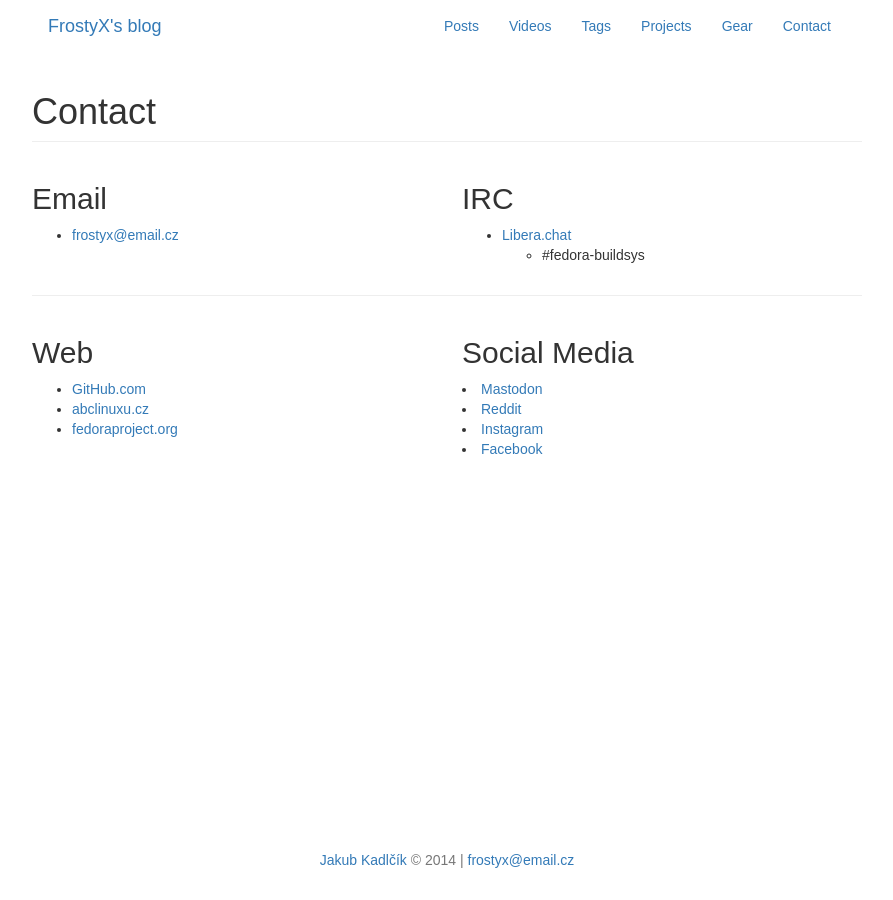
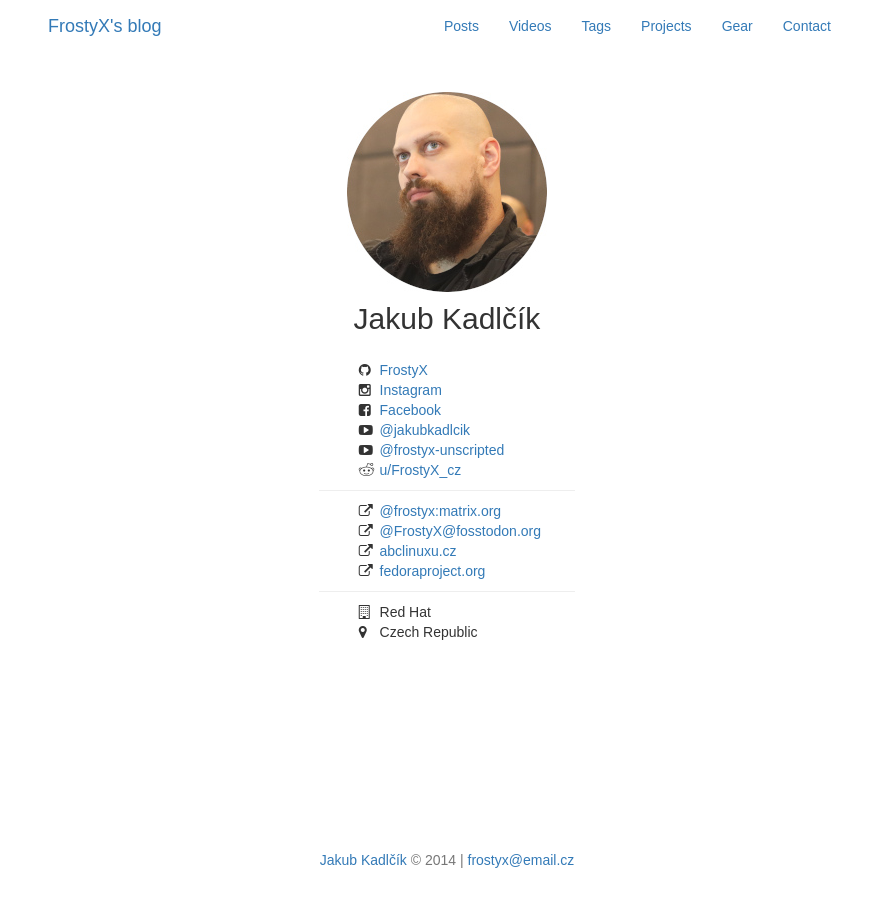
Before and after one commit to FrostyX/frostyx.github.io, a Jekyll site: the page built from contact.html, in a window 1280 px wide. Shown: the whole page, without its empty margins (193-1086 px from the left). Built offline with Jekyll 4.4.1, drawn with Linux system fonts in a browser that asks for light colours; nearby versions of some CDN libraries.

Commit message:
Redesign the contact page

```diff
--- a/_layouts/default.html
+++ b/_layouts/default.html
@@ -74,7 +74,9 @@
 			</div>
 
 			<div id="content">
-				<h1 class="page-header">{{ page.title }}</h1>
+				{% if page.title != "Contact" %}
+					<h1 class="page-header">{{ page.title }}</h1>
+				{% endif %}
 				{{ content }}
 			</div>
 		</div>
--- a/contact.html
+++ b/contact.html
@@ -4,42 +4,60 @@ title: Contact
 permalink: /contact/
 ---
 
-<div class="row">
-	<div class="col-md-6">
-		<h2>Email</h2>
-		<ul>
-			<li><a href="mailto:frostyx@email.cz">frostyx@email.cz</a></li>
-		</ul>
-	</div>
-	<div class="col-md-6">
-		<h2>IRC</h2>
+<div id="contact" class="row">
+	<div class="col-md-4 col-md-offset-4">
+		<div class="text-center img-row row">
+			<img src="/files/img/frostyx2.jpg" class="" width="200">
+			<h2>Jakub Kadlčík</h2>
+		</div>
 		<ul>
 			<li>
-				<a href="https://web.libera.chat/" title="webchat - libera.chat">Libera.chat</a>
-				<ul>
-					<li>#fedora-buildsys</li>
-				</ul>
+				<i class="fa fa-github" aria-hidden="true"></i>
+				<a href="http://github.com/FrostyX">FrostyX</a>
 			</li>
+			<li>
+				<i class="fa fa-instagram" aria-hidden="true"></i>
+				<a href="https://www.instagram.com/jakubkadlcik/">Instagram</a>
+			</li>
+			<li>
+				<i class="fa fa-facebook-square" aria-hidden="true"></i>
+				<a href="https://www.facebook.com/jakubkadlcik">Facebook</a>
+			</li>
+			<li><i class="fa fa-youtube-play" aria-hidden="true"></i>
+				<a href="https://www.youtube.com/@jakubkadlcik/">@jakubkadlcik</a>
+			</li>
+			<li>
+				<i class="fa fa-youtube-play" aria-hidden="true"></i>
+				<a href="https://www.youtube.com/@frostyx-unscripted">@frostyx-unscripted</a>
+			</li>
+			<li>
+				<i class="fa fa-reddit" aria-hidden="true"></i>
+				<a href="https://www.reddit.com/user/FrostyX_cz">u/FrostyX_cz</a>
+			</li>
+		</ul>
+		<hr>
+		<ul>
+			<li>
+				<i class="fa fa-external-link" aria-hidden="true"></i>
+				<a href="https://matrix.to/#/@frostyx:matrix.org">@frostyx:matrix.org</a>
+			</li>
+			<li>
+				<i class="fa fa-external-link" aria-hidden="true"></i>
+				<a href="https://fosstodon.org/@FrostyX">@FrostyX@fosstodon.org</a>
+			</li>
+			<li>
+				<i class="fa fa-external-link" aria-hidden="true"></i>
+				<a href="http://www.abclinuxu.cz/lide/frostyx">abclinuxu.cz</a>
+			</li>
+			<li>
+				<i class="fa fa-external-link" aria-hidden="true"></i>
+				<a href="https://badges.fedoraproject.org/user/frostyx">fedoraproject.org</a>
+			</li>
+		</ul>
+		<hr>
+		<ul>
+			<li><i class="fa fa-building-o" aria-hidden="true"></i> Red Hat</li>
+			<li><i class="fa fa-map-marker" aria-hidden="true"></i> Czech Republic</li>
 		</ul>
 	</div>
 </div>
-<hr>
-<div class="row">
-	<div class="col-md-6">
-		<h2>Web</h2>
-		<ul>
-			<li><a href="http://github.com/FrostyX" title="FrostyX on GitHub.com">GitHub.com</a></li>
-			<li><a href="http://www.abclinuxu.cz/lide/frostyx" title="FrostyX on abclinuxu.cz">abclinuxu.cz</a></li>
-			<li><a href="https://badges.fedoraproject.org/user/frostyx" title="FrostyX on fedoraproject.org">fedoraproject.org</a></li>
-		</ul>
-	</div>
-	<div class="col-md-6">
-		<h2>Social Media</h2>
-			<li><a href="https://fosstodon.org/@FrostyX" title="FrostyX on fosstodon">Mastodon</a></li>
-			<li><a href="https://www.reddit.com/user/FrostyX_cz" title="FrostyX_cz on reddit">Reddit</a></li>
-			<li><a href="https://www.instagram.com/jakubkadlcik/" title="FrostyX on instagram">Instagram</a></li>
-			<li><a href="https://www.facebook.com/jakubkadlcik" title="FrostyX on facebook.com">Facebook</a></li>
-		<ul>
-		</ul>
-	</div>
-</div>
--- a/css/style.css
+++ b/css/style.css
@@ -66,6 +66,23 @@ ul.nav a:hover
 	list-style-type: none;
 }
 
+#contact i
+{
+    min-width: 17px;
+}
+
+#contact hr
+{
+    margin-top: 10px;
+    margin-bottom: 10px;
+}
+
+#contact h2
+{
+    margin-top: 10px;
+    margin-bottom: 5px;
+}
+
 .img
 {
 	margin: 20px;
```
Also changed, not shown: files/img/frostyx2.jpg (added).
